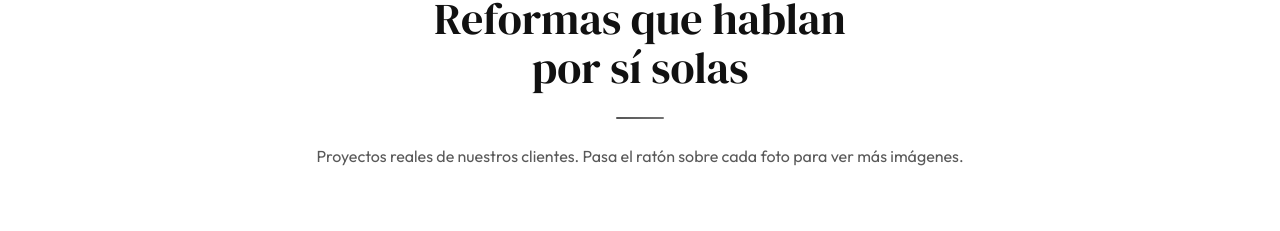
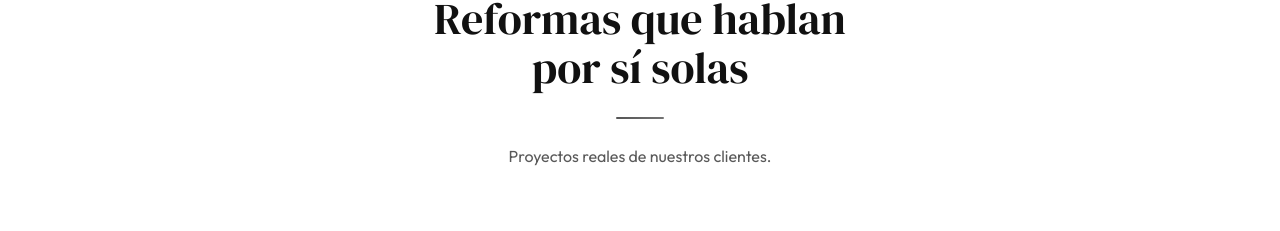
Before and after one commit to oscarcarregal/oscar-web, a Next.js app: page / in a window 1280 px wide. Shown: the part 1931-2162 px from the top of the page. Built offline with nearby package versions, Linux system fonts and the light colour scheme; no server answers; the database is empty.

Commit message:
fix texto reformas

```diff
--- a/app/components/Portfolio.tsx
+++ b/app/components/Portfolio.tsx
@@ -28,9 +28,8 @@ function ProjectCard({ project, index, visible }: { project: ReformaProject; ind
 
   return (
     <div
-      className={`group flex flex-col overflow-hidden rounded-2xl bg-white shadow-sm transition-all duration-500 hover-glow hover:-translate-y-1 ${
-        visible ? "opacity-100 translate-y-0" : "opacity-0 translate-y-12"
-      }`}
+      className={`group flex flex-col overflow-hidden rounded-2xl bg-white shadow-sm transition-all duration-500 hover-glow hover:-translate-y-1 ${visible ? "opacity-100 translate-y-0" : "opacity-0 translate-y-12"
+        }`}
       style={{ transitionDelay: visible ? `${200 + index * 120}ms` : "0ms" }}
     >
       <div
@@ -47,9 +46,8 @@ function ProjectCard({ project, index, visible }: { project: ReformaProject; ind
             alt={project.title}
             fill
             sizes="(max-width: 640px) 100vw, (max-width: 1024px) 50vw, 33vw"
-            className={`object-cover transition-all duration-700 group-hover:scale-105 ${
-              i === imgIdx ? "opacity-100" : "opacity-0"
-            }`}
+            className={`object-cover transition-all duration-700 group-hover:scale-105 ${i === imgIdx ? "opacity-100" : "opacity-0"
+              }`}
           />
         ))}
 
@@ -69,9 +67,8 @@ function ProjectCard({ project, index, visible }: { project: ReformaProject; ind
             {project.imagePaths.map((_, i) => (
               <span
                 key={i}
-                className={`block h-1 rounded-full transition-all duration-300 ${
-                  i === imgIdx ? "w-5 bg-silver" : "w-1 bg-white/50"
-                }`}
+                className={`block h-1 rounded-full transition-all duration-300 ${i === imgIdx ? "w-5 bg-silver" : "w-1 bg-white/50"
+                  }`}
               />
             ))}
           </div>
@@ -107,9 +104,8 @@ export default function Portfolio({ projects }: { projects: ReformaProject[] })
     <section id="trabajos" className="scroll-mt-28 bg-white py-28 md:py-36">
       <div ref={ref} className="mx-auto max-w-7xl px-6">
         <div
-          className={`mx-auto max-w-2xl text-center transition-all duration-700 ${
-            visible ? "opacity-100 translate-y-0" : "opacity-0 translate-y-8"
-          }`}
+          className={`mx-auto max-w-2xl text-center transition-all duration-700 ${visible ? "opacity-100 translate-y-0" : "opacity-0 translate-y-8"
+            }`}
         >
           <span className="text-xs font-semibold uppercase tracking-[0.2em] text-copper">
             Nuestros Trabajos
@@ -122,8 +118,7 @@ export default function Portfolio({ projects }: { projects: ReformaProject[] })
 
           <span className="mx-auto mt-6 decorative-line" />
           <p className="mt-6 text-base leading-relaxed text-silver">
-            Proyectos reales de nuestros clientes. Pasa el ratón sobre cada
-            foto para ver más imágenes.
+            Proyectos reales de nuestros clientes.
           </p>
         </div>
 
@@ -140,9 +135,8 @@ export default function Portfolio({ projects }: { projects: ReformaProject[] })
         )}
 
         <div
-          className={`mt-16 text-center transition-all duration-700 delay-500 ${
-            visible ? "opacity-100 translate-y-0" : "opacity-0 translate-y-8"
-          }`}
+          className={`mt-16 text-center transition-all duration-700 delay-500 ${visible ? "opacity-100 translate-y-0" : "opacity-0 translate-y-8"
+            }`}
         >
           <Link
             href="/trabajos"
```
